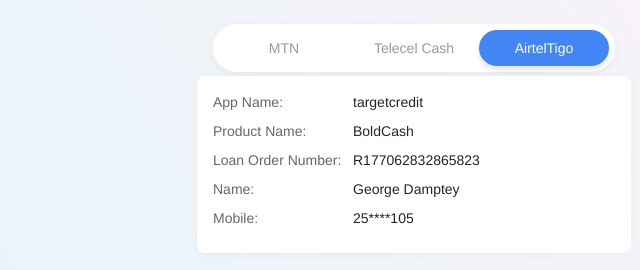
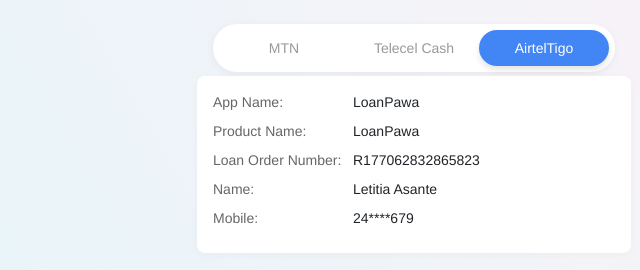
Before and after one commit to mascot111/newrepayment, a plain HTML site: page airtel.html in a window 1280 px wide. Shown: the top 270 px of the page, 226-866 px from the left. Drawn offline with Linux system fonts and the light colour scheme.

Commit message:
Made change

```diff
--- a/airtel.html
+++ b/airtel.html
@@ -18,11 +18,11 @@
         <div class="content-area">
 
             <div class="header-card" style="margin: -16px -16px 20px -16px; border:none;">
-                <div class="header-row"><span class="header-label">App Name:</span> <span class="header-val">targetcredit</span></div>
-                <div class="header-row"><span class="header-label">Product Name:</span> <span class="header-val">BoldCash</span></div>
+                <div class="header-row"><span class="header-label">App Name:</span> <span class="header-val">LoanPawa</span></div>
+                <div class="header-row"><span class="header-label">Product Name:</span> <span class="header-val">LoanPawa</span></div>
                 <div class="header-row"><span class="header-label">Loan Order Number:</span> <span class="header-val">R177062832865823</span></div>
-                <div class="header-row"><span class="header-label">Name:</span> <span class="header-val">George Damptey</span></div>
-                <div class="header-row"><span class="header-label">Mobile:</span> <span class="header-val">25****105</span></div>
+                <div class="header-row"><span class="header-label">Name:</span> <span class="header-val">Letitia Asante</span></div>
+                <div class="header-row"><span class="header-label">Mobile:</span> <span class="header-val">24****679</span></div>
             </div>
 
             <p class="alert-text">
```
Also changed, not shown: mtn.html (+4 -4 lines), telecel.html (+4 -4 lines).
